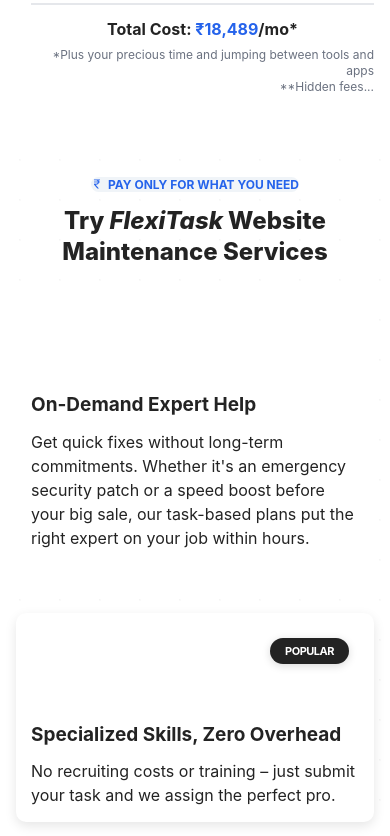
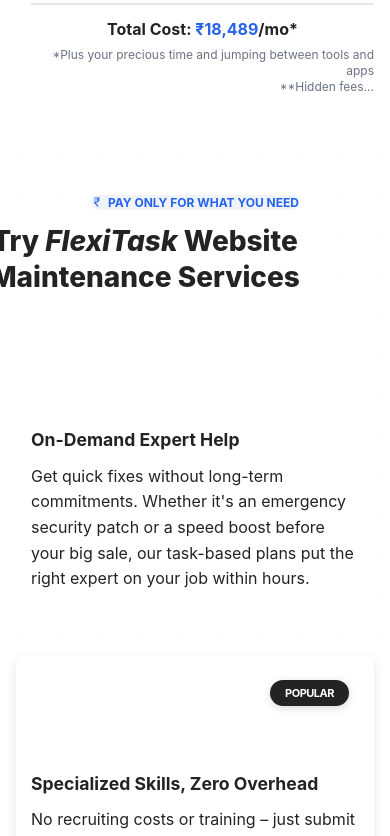
Before and after one commit to sandhya7819/Agency, a Next.js app: page / in a window 390 px wide. Shown: the part 10860-11696 px from the top of the page. Built offline with nearby package versions, Linux system fonts and the light colour scheme.

Commit message:
Improve UI: Update FlexiTask section styling, footer design, section headers positioning, and navigation arrows

```diff
--- a/app/globals.css
+++ b/app/globals.css
@@ -2323,7 +2323,7 @@
 
 /* Footer Styles */
 .bg-very-light-gray {
-  background-color: #f5f7fa;
+  background-color: #f8fafc;
 }
 
 .background-position-center-top {
@@ -2336,6 +2336,7 @@
   position: relative;
   width: 100%;
   margin-top: 0;
+  background-color: #f8fafc;
 }
 
 .pb-30px {
@@ -2349,6 +2350,12 @@
 .overlap-section {
   position: relative;
   z-index: 10;
+}
+
+.overlap-section > div {
+  background: #ffffff !important;
+  box-shadow: 0 8px 24px rgba(0, 0, 0, 0.12) !important;
+  border: 1px solid rgba(37, 99, 235, 0.1) !important;
 }
 
 .border-radius-100px {
@@ -2434,28 +2441,31 @@
   flex-wrap: wrap;
   justify-content: center;
   align-items: center;
-  gap: 20px;
-  margin-top: 40px;
-  margin-bottom: 40px;
+  gap: 24px;
+  margin-top: 50px;
+  margin-bottom: 50px;
+  padding: 20px 0;
 }
 
 .client-box {
   display: inline-block;
-  padding: 15px;
-  border: 2px solid rgba(37, 99, 235, 0.2);
-  border-radius: 8px;
-  background: white;
+  padding: 20px;
+  border: 2px solid rgba(37, 99, 235, 0.15);
+  border-radius: 12px;
+  background: #ffffff;
   transition: all 0.3s ease;
-  height: 100px;
+  height: 110px;
   display: flex;
   align-items: center;
   justify-content: center;
+  box-shadow: 0 2px 8px rgba(0, 0, 0, 0.05);
 }
 
 .client-box:hover {
-  border-color: rgba(37, 99, 235, 0.5);
-  box-shadow: 0 4px 12px rgba(0, 0, 0, 0.1);
-  transform: translateY(-2px);
+  border-color: rgba(37, 99, 235, 0.4);
+  box-shadow: 0 6px 20px rgba(37, 99, 235, 0.15);
+  transform: translateY(-4px);
+  background: #ffffff;
 }
 
 .trust-logo-img {
@@ -2471,25 +2481,27 @@
 }
 
 .footer-dark {
-  background-color: #1e293b;
-  padding-top: 30px;
-  padding-bottom: 30px;
-  margin-top: 0;
+  background: linear-gradient(135deg, #0f172a 0%, #1e293b 100%);
+  padding-top: 40px;
+  padding-bottom: 40px;
+  margin-top: 60px;
   width: 100%;
+  box-shadow: 0 -4px 20px rgba(0, 0, 0, 0.1);
 }
 
 .footer-bottom {
-  border-top: 1px solid rgba(255, 255, 255, 0.1);
+  border-top: 1px solid rgba(255, 255, 255, 0.15);
 }
 
 .border-color-transparent-white-light {
-  border-color: rgba(255, 255, 255, 0.1);
+  border-color: rgba(255, 255, 255, 0.15);
 }
 
 .fs-15 {
   font-size: 15px;
   line-height: 30px;
-  color: rgba(255, 255, 255, 0.8);
+  color: rgba(255, 255, 255, 0.9);
+  font-weight: 400;
 }
 
 .text-sm-start {
@@ -2797,6 +2809,149 @@
   }
 }
 
+/* FlexiTask Section - Spacing and Content Size */
+.flexitask-header-section {
+  padding-top: 150px !important;
+  padding-bottom: 150px !important;
+}
+
+.flexitask-header-row {
+  margin-left: 290px !important;
+  max-width: calc(100% - 290px) !important;
+}
+
+.flexitask-header-content {
+  max-width: 85% !important;
+  margin: 0 auto !important;
+}
+
+.flexitask-title {
+  font-size: 2.75rem !important;
+  line-height: 1.3 !important;
+  white-space: nowrap !important;
+  margin-left: -100px !important;
+}
+
+.flexitask-header-section .feature-box-content span {
+  font-size: 1.25rem !important;
+}
+
+.flexitask-header-section .feature-box-content p {
+  font-size: 1.1rem !important;
+  line-height: 1.6 !important;
+}
+
+.flexitask-header-section .icon-double-large {
+  font-size: 56px !important;
+}
+
+@media (max-width: 1200px) {
+  .flexitask-title {
+    font-size: 2.25rem !important;
+    white-space: normal !important;
+  }
+}
+
+@media (max-width: 991px) {
+  .flexitask-header-section {
+    padding-top: 50px !important;
+    padding-bottom: 50px !important;
+  }
+
+  .flexitask-header-row {
+    margin-left: 0 !important;
+    max-width: 100% !important;
+  }
+
+  .flexitask-header-content {
+    max-width: 100% !important;
+  }
+
+  .flexitask-title {
+    font-size: 1.75rem !important;
+  }
+
+  .flexitask-header-section .feature-box-content span {
+    font-size: 1.1rem !important;
+  }
+
+  .flexitask-header-section .feature-box-content p {
+    font-size: 1rem !important;
+  }
+}
+
+/* FAQ Badge - Shift right 350px */
+.faq-badge {
+  margin-left: 350px !important;
+}
+
+@media (max-width: 991px) {
+  .faq-badge {
+    margin-left: 0 !important;
+  }
+}
+
+/* Reviews Section Header - Shift right 380px */
+.reviews-header-content {
+  margin-left: 380px !important;
+}
+
+@media (max-width: 991px) {
+  .reviews-header-content {
+    margin-left: 0 !important;
+  }
+}
+
+/* Case Studies Section Header - Shift right 200px */
+.casestudies-header {
+  margin-left: 200px !important;
+}
+
+@media (max-width: 991px) {
+  .casestudies-header {
+    margin-left: 0 !important;
+  }
+}
+
+/* Case Studies Navigation Arrows - Shift right 650px, proper circles 50x50 */
+.casestudies-nav-arrows {
+  margin-left: 650px !important;
+}
+
+.casestudy-nav-btn {
+  width: 50px !important;
+  height: 50px !important;
+  border-radius: 50% !important;
+  background-color: #ffffff !important;
+  box-shadow: 0 2px 8px rgba(0, 0, 0, 0.1) !important;
+  display: flex !important;
+  align-items: center !important;
+  justify-content: center !important;
+  border: none !important;
+  cursor: pointer !important;
+  transition: all 0.3s ease !important;
+  padding: 0 !important;
+}
+
+.casestudy-nav-btn:hover {
+  background-color: #f3f4f6 !important;
+  box-shadow: 0 4px 12px rgba(0, 0, 0, 0.15) !important;
+}
+
+.casestudy-nav-btn i {
+  font-size: 14px !important;
+  color: #2563eb !important;
+  display: flex !important;
+  align-items: center !important;
+  justify-content: center !important;
+}
+
+@media (max-width: 991px) {
+  .casestudies-nav-arrows {
+    margin-left: 0 !important;
+  }
+}
+
 @media (min-width: 1200px) {
   .col-xl-8 {
     max-width: 66.666667%;
--- a/components/FAQSection.tsx
+++ b/components/FAQSection.tsx
@@ -144,7 +144,7 @@
               {/* Content Wrapper - Centered */}
               <div className="faq-content-wrapper" style={{ maxWidth: '900px', margin: '0 auto', position: 'relative', zIndex: 10 }}>
                 {/* Badge */}
-                <div className="bg-base-color d-inline-block mb-15px fw-600 text-white text-uppercase border-radius-30px ps-20px pe-20px fs-12">
+                <div className="bg-base-color d-inline-block mb-15px fw-600 text-white text-uppercase border-radius-30px ps-20px pe-20px fs-12 faq-badge">
                   Frequently asked questions
                 </div>
 
--- a/components/FlexiTaskSection.tsx
+++ b/components/FlexiTaskSection.tsx
@@ -2,15 +2,15 @@
 
 export default function FlexiTaskSection() {
   return (
-    <section>
+    <section className="flexitask-header-section">
       <div className="container">
-        <div className="row justify-content-center mb-3">
-          <div className="col-12 col-lg-6 text-center">
+        <div className="row justify-content-center mb-3 flexitask-header-row">
+          <div className="col-12 col-lg-6 text-center flexitask-header-content">
             <span className="ps-25px pe-25px mb-15px text-uppercase text-base-color fs-12 lh-40 fw-700 border-radius-100px bg-solitude-blue d-inline-flex">
               <i className="bi bi-currency-rupee fs-16 me-5px"></i>
               Pay only for what you need
             </span>
-            <h2 className="alt-font text-dark-gray fw-800">
+            <h2 className="alt-font text-dark-gray fw-800 flexitask-title">
               Try <em><span className="fw-800">FlexiTask</span></em> Website Maintenance Services
             </h2>
           </div>
--- a/components/Footer.tsx
+++ b/components/Footer.tsx
@@ -112,9 +112,11 @@
 
       {/* Footer Bottom */}
       <div className="container footer-dark text-center text-sm-start mx-auto px-4">
-        <div className="row align-items-center footer-bottom border-top border-color-transparent-white-light pt-30px g-0">
+        <div className="row align-items-center footer-bottom border-top border-color-transparent-white-light pt-30px pb-30px g-0">
           <div className="col-lg-12 text-center md-mb-10px">
-            <p className="fs-15 mb-0">© 2025. Aarav Infotech India Pvt. Ltd., All Rights Reserved.</p>
+            <p className="fs-15 mb-0" style={{ color: 'rgba(255, 255, 255, 0.9)' }}>
+              © 2025. Aarav Infotech India Pvt. Ltd., All Rights Reserved.
+            </p>
           </div>
         </div>
       </div>
--- a/components/HowItWorksSection.tsx
+++ b/components/HowItWorksSection.tsx
@@ -171,6 +171,7 @@
                 <div
                   key={step.id}
                   className={`process-step-item ${index === 0 ? 'active' : ''} ${step.isLast ? 'last-step' : ''}`}
+
                 >
                   {/* Timeline Node Circle */}
                   <div
--- a/components/ReviewsSection.tsx
+++ b/components/ReviewsSection.tsx
@@ -218,7 +218,7 @@
       <div className="container mx-auto px-4">
         {/* Header */}
         <div className="row justify-content-center mb-3">
-          <div className="col-xl-7 col-lg-7 col-md-10 text-center">
+          <div className="col-xl-7 col-lg-7 col-md-10 text-center reviews-header-content">
             <span className="ps-25px pe-25px mb-20px text-uppercase text-base-color fs-14 lh-42px fw-700 border-radius-100px bg-gradient-very-light-gray-transparent d-inline-block">
               4.9/5 Stars | 1000+ Websites Protected
             </span>
```
Also changed, not shown: components/CaseStudiesSection.tsx (+4 -4 lines).
